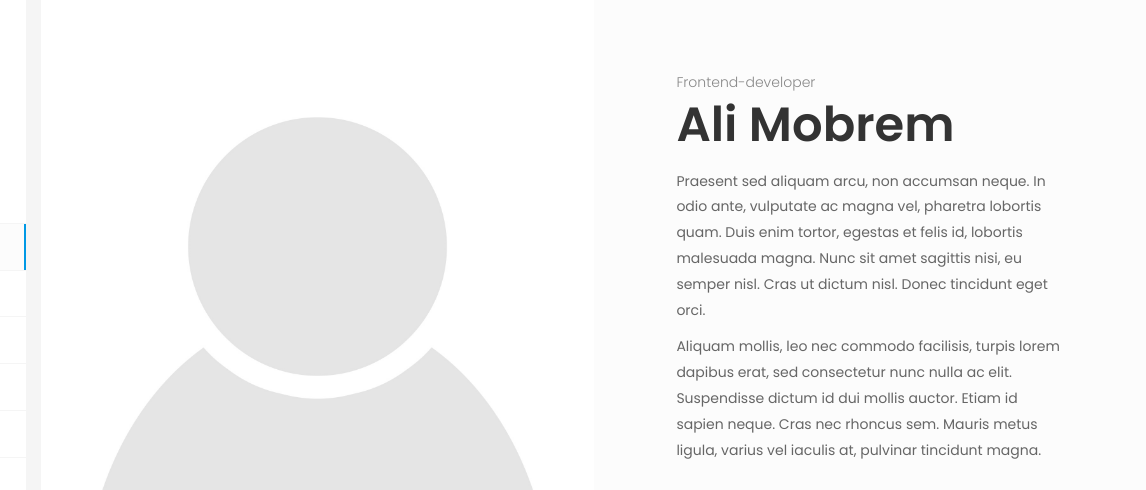
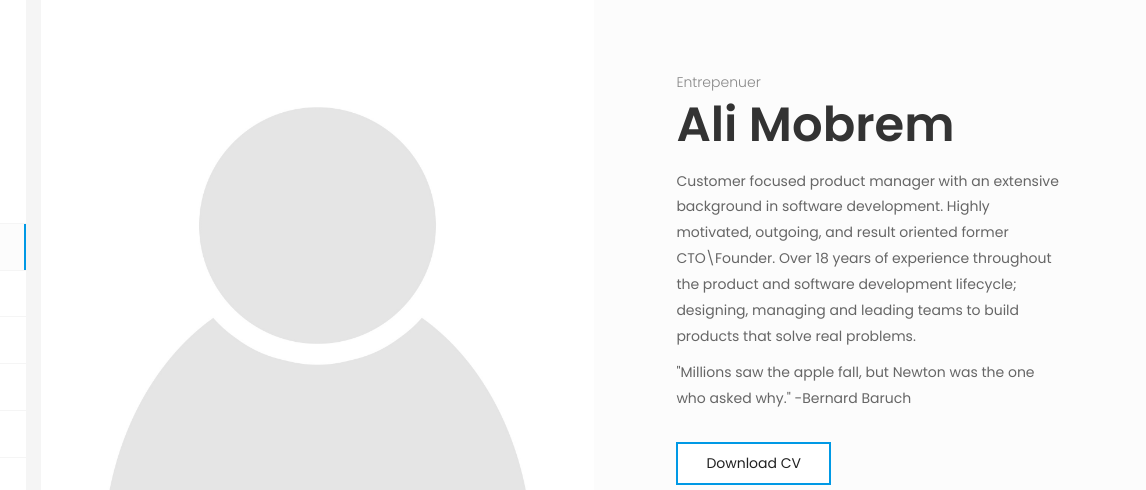
Before and after one commit to amobrem/alimobrem.com, a plain HTML site: page index.html in a window 1280 px wide. Shown: the top 490 px of the page, 134-1280 px from the left. Drawn offline with Linux system fonts and the light colour scheme; some packages are replaced by stand-ins of ours.

Commit message:
Update index.html

```diff
--- a/index.html
+++ b/index.html
@@ -128,16 +128,18 @@
                           <!-- Text rotation / Subtitle -->
                           <div class="owl-carousel text-rotation">
                             <div class="item">
-                              <div class="sp-subtitle">Web Designer</div>
+                              <div class="sp-subtitle">Product Management Leader</div>
                             </div>
                             <div class="item">
-                              <div class="sp-subtitle">Frontend-developer</div>
+                              <div class="sp-subtitle">Entrepenuer</div>
                             </div>
                           </div>
                           <!-- /Text rotation / Subtitle -->
 
                           <h2 class="hp-main-title">Ali Mobrem</h2>
-                          <p>Praesent sed aliquam arcu, non accumsan neque. In odio ante, vulputate ac magna vel, pharetra lobortis quam. Duis enim tortor, egestas et felis id, lobortis malesuada magna. Nunc sit amet sagittis nisi, eu semper nisl. Cras ut dictum nisl. Donec tincidunt eget orci.</p><p>Aliquam mollis, leo nec commodo facilisis, turpis lorem dapibus erat, sed consectetur nunc nulla ac elit. Suspendisse dictum id dui mollis auctor. Etiam id sapien neque. Cras nec rhoncus sem. Mauris metus ligula, varius vel iaculis at, pulvinar tincidunt magna.</p>
+                          <p>Customer focused product manager with an extensive background in software development. Highly motivated, outgoing, and result oriented former CTO\Founder. Over 18 years of experience throughout the product and software development lifecycle; designing, managing and leading teams to build products that solve real problems.
+                          </p>
+                          <p>"Millions saw the apple fall, but Newton was the one who asked why." -Bernard Baruch</p>
                           <div class="hp-buttons">
                             <a href="#" target="_blank" class="btn btn-primary">Download CV</a>
                           </div>
```
